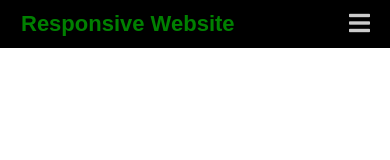
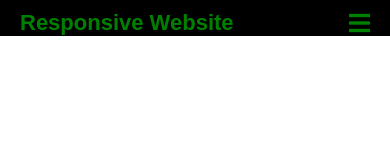
Before and after one commit to Rajeime/responsive-code, a plain HTML site: page index.html in a window 390 px wide. Drawn offline with Linux system fonts and the light colour scheme.

Commit message:
another edit

```diff
--- a/styles.css
+++ b/styles.css
@@ -11,8 +11,6 @@ body {
 .navbar {
     font-size: 18px;
     background-color: black;
-    border: 1px solid rgba(0, 0, 0, 0.2);
-    padding-bottom: 10px;
 }
 
 .main-nav {
@@ -43,7 +41,7 @@ body {
     top: 10px;
     right: 20px;
     cursor: pointer;
-    color: rgba(255, 255, 255, 0.8);
+    color: green;
     font-size: 24px;
 }
 
@@ -51,7 +49,7 @@ body {
     display: block;
 }
 
-@media screen and (min-width: 768px) {
+@media screen and (min-width: 900px) {
     .navbar {
         display: flex;
         justify-content: space-between;
```
